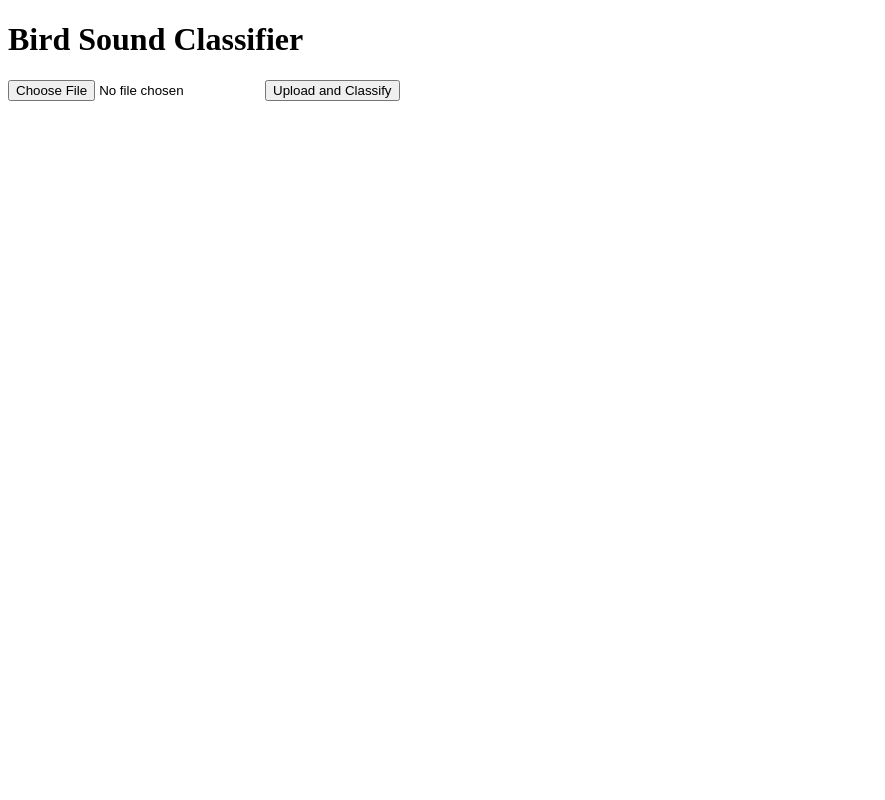
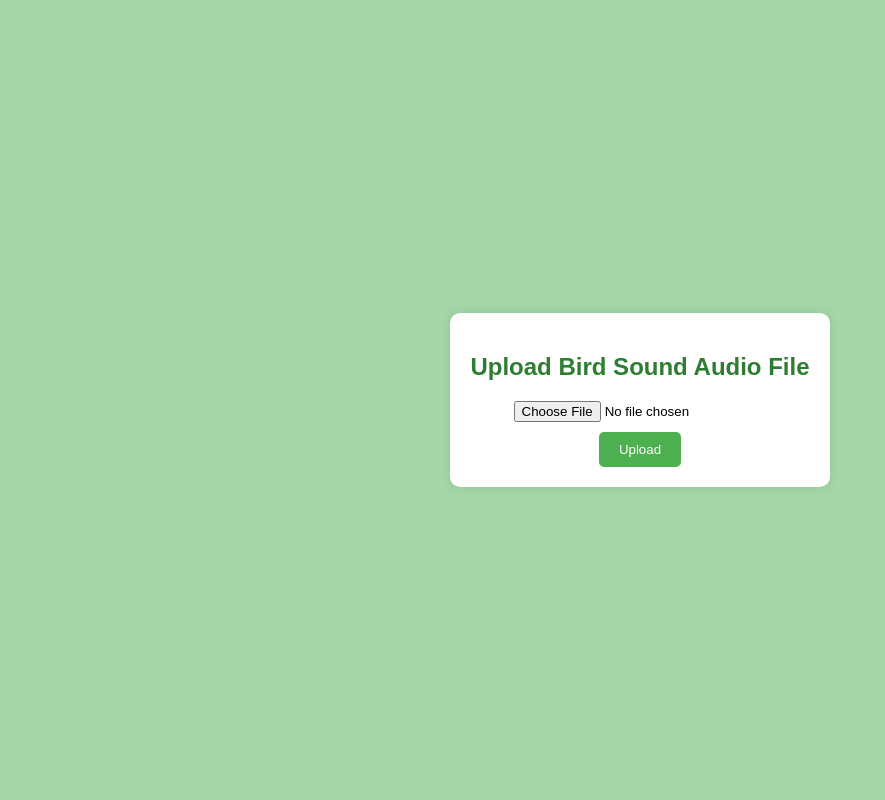
Before and after one commit to EeshaneeAJ/Avian-Calls, a Flask app: page / in a window 1280 px wide. Shown: the whole page, without its empty margins (0-885 px from the left). Run offline with Flask 3, Linux system fonts and the light colour scheme.

Commit message:
frontend_first_commit

```diff
--- a/app.py
+++ b/app.py
@@ -1,8 +1,219 @@
+# import os
+# import numpy as np
+# import librosa
+# import pickle
+# from flask import Flask, request, jsonify, render_template
+
+
+# app = Flask(__name__)
+
+# # Load the model, label encoder, and scaler
+# model_path = "C:\\Users\\Abhay\\Desktop\\bird_sound_classifier\\bird_sound_classifier\\bird_sound_model_hybrid.pkl"
+# label_encoder_path = "C:\\Users\\Abhay\\Desktop\\bird_sound_classifier\\bird_sound_classifier\\label_encoder.pkl"
+# scaler_path = "C:\\Users\\Abhay\\Desktop\\bird_sound_classifier\\bird_sound_classifier\\scaler.pkl"
+
+# with open(model_path, 'rb') as file:
+#     model = pickle.load(file)
+
+# with open(label_encoder_path, 'rb') as file:
+#     label_encoder = pickle.load(file)
+
+# with open(scaler_path, 'rb') as file:
+#     scaler = pickle.load(file)
+
+# # Function to extract features from audio files
+# def features_extractor(file):
+#     try:
+#         audio, sample_rate = librosa.load(file, sr=None, mono=True, res_type='kaiser_fast')
+#         if audio.size == 0:
+#             print(f"Empty audio file: {file}")
+#             return np.array([])  # Return empty array if audio is empty
+
+#         # Extract MFCCs
+#         mfccs = librosa.feature.mfcc(y=audio, sr=sample_rate, n_mfcc=80)
+#         mfccs_scaled_features = np.mean(mfccs.T, axis=0)
+
+#         # Extract Chroma feature
+#         chroma = librosa.feature.chroma_stft(y=audio, sr=sample_rate)
+#         chroma_scaled_features = np.mean(chroma.T, axis=0)
+
+#         # Extract Spectral Contrast feature
+#         spectral_contrast = librosa.feature.spectral_contrast(y=audio, sr=sample_rate)
+#         spectral_contrast_scaled_features = np.mean(spectral_contrast.T, axis=0)
+
+#         # Extract Mel Spectrogram
+#         mel_spectrogram = librosa.feature.melspectrogram(y=audio, sr=sample_rate)
+#         mel_spectrogram_scaled_features = np.mean(mel_spectrogram.T, axis=0)
+
+#         # Extract Zero Crossing Rate
+#         zero_crossing_rate = librosa.feature.zero_crossing_rate(y=audio)
+#         zero_crossing_rate_scaled_features = np.mean(zero_crossing_rate.T, axis=0)
+
+#         # Extract Root Mean Square Energy
+#         rmse = librosa.feature.rms(y=audio)
+#         rmse_scaled_features = np.mean(rmse.T, axis=0)
+
+#         # Combine features
+#         combined_features = np.hstack((mfccs_scaled_features, chroma_scaled_features, spectral_contrast_scaled_features, mel_spectrogram_scaled_features, zero_crossing_rate_scaled_features, rmse_scaled_features))
+#         return combined_features
+#     except Exception as e:
+#         print(f"Error processing {file}: {e}")
+#         return np.array([])
+
+# @app.route('/')
+# def index():
+#     return render_template('index.html')
+
+# @app.route('/predict', methods=['POST'])
+# def predict():
+#     if 'file' not in request.files:
+#         return jsonify({"error": "No file provided"})
+
+#     file = request.files['file']
+#     if file.filename == '':
+#         return jsonify({"error": "No file selected"})
+
+#     if file:
+#         # Save the file to a temporary location
+#         file_path = os.path.join("C:\\Users\\Abhay\\Desktop\\bird_sound_classifier\\bird_sound_classifier\\temp", file.filename)
+#         file.save(file_path)
+
+#         # Extract features
+#         features = features_extractor(file_path)
+#         if features.shape == (0,):
+#             return jsonify({"error": "Could not extract features from the file"})
+
+#         # Scale features
+#         features_scaled = scaler.transform([features])
+
+#         # Predict
+#         prediction = model.predict(features_scaled)
+#         species = label_encoder.inverse_transform(prediction)[0]  # Assuming label_encoder is part of the model
+
+#         return render_template('result.html', species=species)
+
+# if __name__ == '__main__':
+#     app.run(debug=True)
+
+# import os
+# import numpy as np
+# import librosa
+# import pickle
+# from flask import Flask, request, jsonify, render_template
+# import wikipedia
+
+# app = Flask(__name__)
+
+# # Load the model, label encoder, and scaler
+# model_path = "C:\\Users\\Abhay\\Desktop\\bird_sound_classifier\\bird_sound_classifier\\bird_sound_model_hybrid.pkl"
+# label_encoder_path = "C:\\Users\\Abhay\\Desktop\\bird_sound_classifier\\bird_sound_classifier\\label_encoder.pkl"
+# scaler_path = "C:\\Users\\Abhay\\Desktop\\bird_sound_classifier\\bird_sound_classifier\\scaler.pkl"
+
+# with open(model_path, 'rb') as file:
+#     model = pickle.load(file)
+
+# with open(label_encoder_path, 'rb') as file:
+#     label_encoder = pickle.load(file)
+
+# with open(scaler_path, 'rb') as file:
+#     scaler = pickle.load(file)
+
+# def features_extractor(file):
+#     try:
+#         audio, sample_rate = librosa.load(file, sr=None, mono=True, res_type='kaiser_fast')
+#         if audio.size == 0:
+#             print(f"Empty audio file: {file}")
+#             return np.array([])  # Return empty array if audio is empty
+
+#         # Extract MFCCs
+#         mfccs = librosa.feature.mfcc(y=audio, sr=sample_rate, n_mfcc=80)
+#         mfccs_scaled_features = np.mean(mfccs.T, axis=0)
+
+#         # Extract Chroma feature
+#         chroma = librosa.feature.chroma_stft(y=audio, sr=sample_rate)
+#         chroma_scaled_features = np.mean(chroma.T, axis=0)
+
+#         # Extract Spectral Contrast feature
+#         spectral_contrast = librosa.feature.spectral_contrast(y=audio, sr=sample_rate)
+#         spectral_contrast_scaled_features = np.mean(spectral_contrast.T, axis=0)
+
+#         # Extract Mel Spectrogram
+#         mel_spectrogram = librosa.feature.melspectrogram(y=audio, sr=sample_rate)
+#         mel_spectrogram_scaled_features = np.mean(mel_spectrogram.T, axis=0)
+
+#         # Extract Zero Crossing Rate
+#         zero_crossing_rate = librosa.feature.zero_crossing_rate(y=audio)
+#         zero_crossing_rate_scaled_features = np.mean(zero_crossing_rate.T, axis=0)
+
+#         # Extract Root Mean Square Energy
+#         rmse = librosa.feature.rms(y=audio)
+#         rmse_scaled_features = np.mean(rmse.T, axis=0)
+
+#         # Combine features
+#         combined_features = np.hstack((mfccs_scaled_features, chroma_scaled_features, spectral_contrast_scaled_features, mel_spectrogram_scaled_features, zero_crossing_rate_scaled_features, rmse_scaled_features))
+#         return combined_features
+#     except Exception as e:
+#         print(f"Error processing {file}: {e}")
+#         return np.array([])
+
+# def get_bird_information(bird_name):
+#     try:
+#         page = wikipedia.page(bird_name)
+#         return {
+#             'scientific_name': page.title,
+#             'summary': page.summary,
+#             'url': page.url
+#         }
+#     except wikipedia.exceptions.DisambiguationError as e:
+#         suggestions = e.options[:5]
+#         return {
+#             'error': f"Ambiguous bird name. Suggestions: {', '.join(suggestions)}"
+#         }
+#     except wikipedia.exceptions.PageError:
+#         return {
+#             'error': "Bird information not found on Wikipedia."
+#         }
+
+# @app.route('/', methods=['GET', 'POST'])
+# def upload_file():
+#     if request.method == 'POST':
+#         if 'file' not in request.files:
+#             return render_template('index.html', error_message="No file provided")
+
+#         file = request.files['file']
+#         if file.filename == '':
+#             return render_template('index.html', error_message="No file selected")
+
+#         if file:
+#             file_path = os.path.join("C:\\Users\\Abhay\\Desktop\\bird_sound_classifier\\bird_sound_classifier\\temp", file.filename)
+#             file.save(file_path)
+
+#             features = features_extractor(file_path)
+#             os.remove(file_path)
+
+#             if features.shape == (0,):
+#                 return render_template('index.html', error_message="Could not extract features from the file")
+
+#             features_scaled = scaler.transform([features])
+#             prediction = model.predict(features_scaled)
+#             species = label_encoder.inverse_transform(prediction)[0]
+
+#             bird_info = get_bird_information(species)
+#             if 'error' in bird_info:
+#                 return render_template('result.html', error_message=bird_info['error'])
+#             else:
+#                 return render_template('result.html', bird_info=bird_info)
+
+#     return render_template('index.html')
+
+# if __name__ == '__main__':
+#     app.run(debug=True)
 import os
 import numpy as np
 import librosa
 import pickle
 from flask import Flask, request, jsonify, render_template
+import wikipedia
 
 app = Flask(__name__)
 
@@ -20,7 +231,6 @@ with open(label_encoder_path, 'rb') as file:
 with open(scaler_path, 'rb') as file:
     scaler = pickle.load(file)
 
-# Function to extract features from audio files
 def features_extractor(file):
     try:
         audio, sample_rate = librosa.load(file, sr=None, mono=True, res_type='kaiser_fast')
@@ -59,37 +269,62 @@ def features_extractor(file):
         print(f"Error processing {file}: {e}")
         return np.array([])
 
-@app.route('/')
-def index():
+def get_bird_information(bird_name):
+    try:
+        summary = wikipedia.summary(bird_name, sentences=2)
+        page = wikipedia.page(bird_name)
+        images = page.images
+
+        # Get the first valid image URL
+        image_url = next((img for img in images if img.endswith(('jpg', 'jpeg', 'png', 'gif'))), None)
+
+        return {
+            'scientific_name': page.title,
+            'summary': summary,
+            'image_url': image_url,
+            'url': page.url
+        }
+    except wikipedia.exceptions.DisambiguationError as e:
+        suggestions = e.options[:5]
+        return {
+            'error': f"Ambiguous bird name. Suggestions: {', '.join(suggestions)}"
+        }
+    except wikipedia.exceptions.PageError:
+        return {
+            'error': "Bird information not found on Wikipedia."
+        }
+
+@app.route('/', methods=['GET', 'POST'])
+def upload_file():
+    if request.method == 'POST':
+        if 'file' not in request.files:
+            return render_template('index.html', error_message="No file provided")
+
+        file = request.files['file']
+        if file.filename == '':
+            return render_template('index.html', error_message="No file selected")
+
+        if file:
+            file_path = os.path.join("C:\\Users\\Abhay\\Desktop\\bird_sound_classifier\\bird_sound_classifier\\temp", file.filename)
+            file.save(file_path)
+
+            features = features_extractor(file_path)
+            os.remove(file_path)
+
+            if features.shape == (0,):
+                return render_template('index.html', error_message="Could not extract features from the file")
+
+            features_scaled = scaler.transform([features])
+            prediction = model.predict(features_scaled)
+            species = label_encoder.inverse_transform(prediction)[0]
+
+            bird_info = get_bird_information(species)
+            if 'error' in bird_info:
+                return render_template('result.html', error_message=bird_info['error'])
+            else:
+                return render_template('result.html', bird_info=bird_info)
+
     return render_template('index.html')
-
-@app.route('/predict', methods=['POST'])
-def predict():
-    if 'file' not in request.files:
-        return jsonify({"error": "No file provided"})
-
-    file = request.files['file']
-    if file.filename == '':
-        return jsonify({"error": "No file selected"})
-
-    if file:
-        # Save the file to a temporary location
-        file_path = os.path.join("C:\\Users\\Abhay\\Desktop\\bird_sound_classifier\\bird_sound_classifier\\temp", file.filename)
-        file.save(file_path)
-
-        # Extract features
-        features = features_extractor(file_path)
-        if features.shape == (0,):
-            return jsonify({"error": "Could not extract features from the file"})
-
-        # Scale features
-        features_scaled = scaler.transform([features])
-
-        # Predict
-        prediction = model.predict(features_scaled)
-        species = label_encoder.inverse_transform(prediction)[0]  # Assuming label_encoder is part of the model
-
-        return render_template('result.html', species=species)
 
 if __name__ == '__main__':
     app.run(debug=True)
--- a/templates/index.html
+++ b/templates/index.html
@@ -1,13 +1,94 @@
+<!--<!DOCTYPE html>
+<html>
+<head>
+    <title>Bird Sound Classification</title>
+</head>
+<body>
+    <h2>Upload Bird Sound Audio File</h2>
+    <form method="POST" enctype="multipart/form-data">
+        <input type="file" name="file" accept=".mp3,.wav">
+        <button type="submit">Upload</button>
+    </form>
+    {% if error_message %}
+        <p style="color:red;">{{ error_message }}</p>
+    {% endif %}
+</body>
+</html>
 <!DOCTYPE html>
 <html>
 <head>
-    <title>Bird Sound Classifier</title>
+    <title>Bird Sound Classification</title>
 </head>
 <body>
-    <h1>Bird Sound Classifier</h1>
-    <form action="/predict" method="post" enctype="multipart/form-data">
-        <input type="file" name="file">
-        <input type="submit" value="Upload and Classify">
+    <h2>Upload Bird Sound Audio File</h2>
+    <form method="POST" enctype="multipart/form-data">
+        <input type="file" name="file" accept=".mp3,.wav">
+        <button type="submit">Upload</button>
     </form>
+    {% if error_message %}
+        <p style="color:red;">{{ error_message }}</p>
+    {% endif %}
+</body>
+</html>-->
+<!DOCTYPE html>
+<html>
+<head>
+    <title>Bird Sound Classification</title>
+    <style>
+        body {
+            display: flex;
+            justify-content: center;
+            align-items: center;
+            height: 100vh;
+            margin: 0;
+            font-family: Arial, sans-serif;
+            background-color: #a5d6a7; /* Darker green background */
+        }
+        .container {
+            text-align: center;
+            background-color: #ffffff; /* White background for the container */
+            padding: 20px;
+            border-radius: 10px;
+            box-shadow: 0 0 10px rgba(0, 0, 0, 0.1);
+        }
+        h2 {
+            color: #2e7d32; /* Dark green */
+        }
+        form {
+            display: flex;
+            flex-direction: column;
+            align-items: center;
+            margin-top: 20px;
+        }
+        input[type="file"] {
+            margin-bottom: 10px;
+        }
+        button {
+            background-color: #4caf50; /* Medium green */
+            color: white;
+            border: none;
+            padding: 10px 20px;
+            border-radius: 5px;
+            cursor: pointer;
+        }
+        button:hover {
+            background-color: #388e3c; /* Darker green */
+        }
+        p {
+            color: #d32f2f; /* Red for error messages */
+        }
+    </style>
+</head>
+<body>
+    <div class="container">
+        <h2>Upload Bird Sound Audio File</h2>
+        <form method="POST" enctype="multipart/form-data">
+            <input type="file" name="file" accept=".mp3,.wav">
+            <button type="submit">Upload</button>
+        </form>
+        {% if error_message %}
+            <p>{{ error_message }}</p>
+        {% endif %}
+    </div>
 </body>
 </html>
```
Also changed, not shown: templates/result.html (+86 -3 lines), train_model.py (+1 -9 lines), 3 other files.
